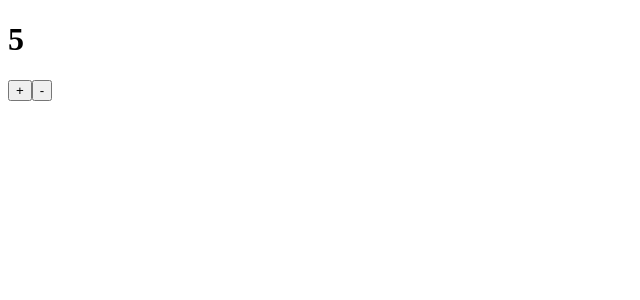
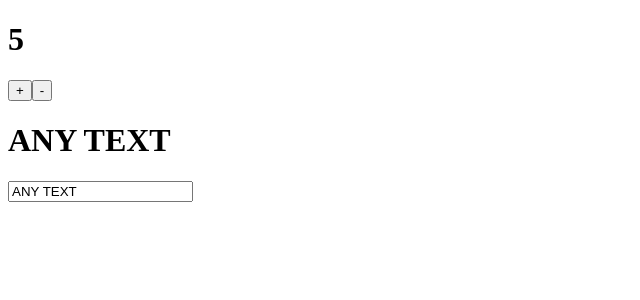
Before and after one commit to Vlad1slav1vanov/react-app, a React (Create React App) app: page / in a window 1280 px wide. Shown: the top 300 px of the page, without its empty margins (0-640 px from the left). Built offline with nearby package versions, Linux system fonts and the light colour scheme; the HTML template or start-up script is replaced by a standard one.

Commit message:
create text input component

```diff
--- a/src/App.js
+++ b/src/App.js
@@ -1,9 +1,11 @@
 import Counter from "./components/Counter";
+import Textinput from "./components/Textinput";
 
 function App() {
   return (
     <div className="App">
       <Counter />
+      <Textinput />
     </div>
   );
 }
--- /dev/null
+++ b/src/components/Textinput.jsx
@@ -0,0 +1,19 @@
+import React, { useState } from "react";
+
+const Textinput = () => {
+    const [value, setValue] = useState('ANY TEXT')
+    return (
+        <div className="Textinput">
+            <h1>{value}</h1>
+            <input
+            type="text"
+            value={value}
+            onChange={event => setValue(event.target.value)}
+            >
+
+            </input>
+        </div>
+    )
+}
+
+export default Textinput
```
